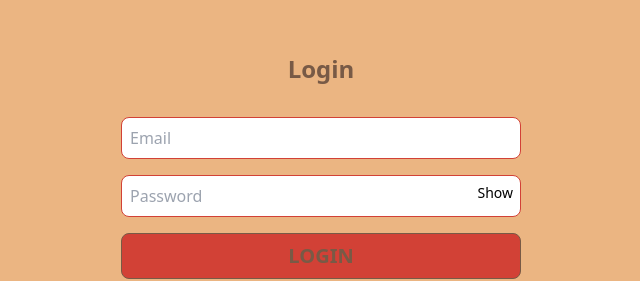
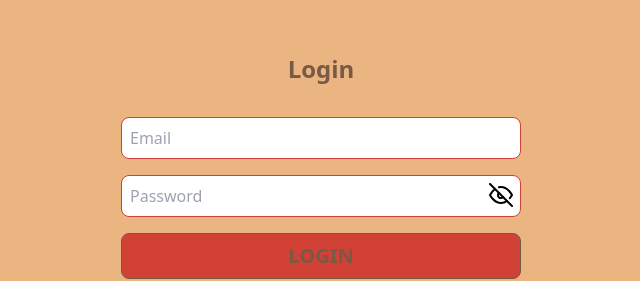
Before and after one commit to AlinaChumachenko/registration_form-frontend, a Next.js app: page /login in a window 1280 px wide. Shown: the part 204-485 px from the top of the page, without its empty margins (319-959 px from the left). Built offline with nearby package versions, Linux system fonts and the light colour scheme.

Commit message:
Added eyes icon

```diff
--- a/src/components/LoginForm.js
+++ b/src/components/LoginForm.js
@@ -2,6 +2,10 @@ import { useState } from 'react';
 import axios from 'axios';
 import Link from 'next/link';
 import { useRouter } from 'next/router';
+import Image from "next/image";
+
+import IconEye from "../../public/svg/eye.svg";
+import IconEyeOff from "../../public/svg/eye-off.svg";
 import { registerSchema, validateForm } from '@@/utils/validation';
 
 const LoginForm = () => {
@@ -64,7 +68,9 @@ const LoginForm = () => {
             onClick={handleClickPasswordVisibility}
             className="absolute right-2 top-2 text-sm text-gray-600"
           >
-            {passwordVisible ? "Hide" : "Show"}
+            {passwordVisible ?
+            <Image priority src={IconEye} alt="Eye" /> :
+            <Image priority src={IconEyeOff} alt="Eye" />}
           </button>
         </div>
         <button type="submit" className="bg-secondColor border text-textColor text-xl font-semibold p-2 rounded-lg transition-transform transform hover:scale-105"
--- a/src/components/RegisterForm.js
+++ b/src/components/RegisterForm.js
@@ -2,6 +2,9 @@ import { useState } from 'react';
 import axios from 'axios';
 import Link from 'next/link';
 import { useRouter } from 'next/router';
+import Image from "next/image";
+import IconEye from "../../public/svg/eye.svg";
+import IconEyeOff from "../../public/svg/eye-off.svg";
 import { registerSchema, validateForm } from '@@/utils/validation';
 
 
@@ -75,7 +78,9 @@ const RegisterForm = () => {
             onClick={handleClickPasswordVisibility}
             className="absolute right-2 top-2 text-sm text-gray-600"
           >
-            {passwordVisible ? "Hide" : "Show"}
+            {passwordVisible ?
+            <Image priority src={IconEye} alt="Eye" /> :
+            <Image priority src={IconEyeOff} alt="Eye" />}
           </button>
         </div>
 
```
Also changed, not shown: public/svg/eye-off.svg (added), public/svg/eye.svg (added).
